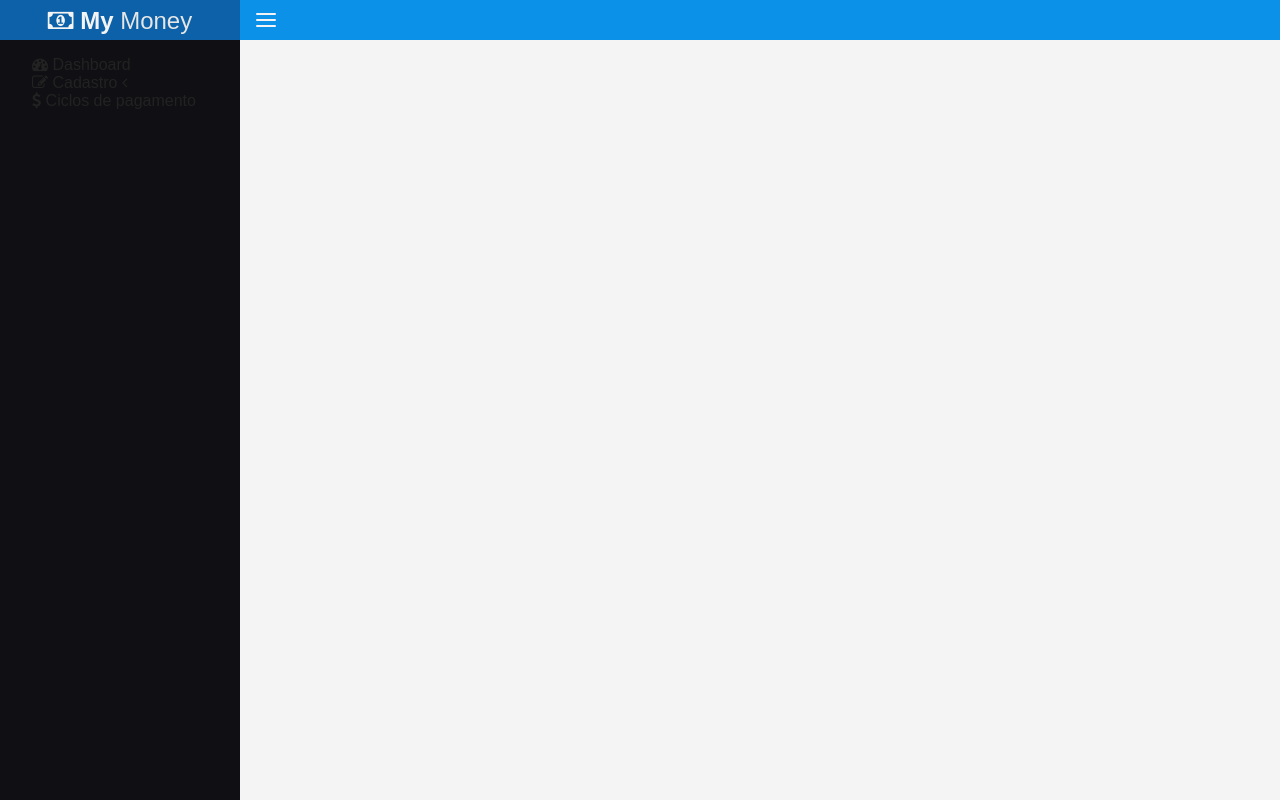
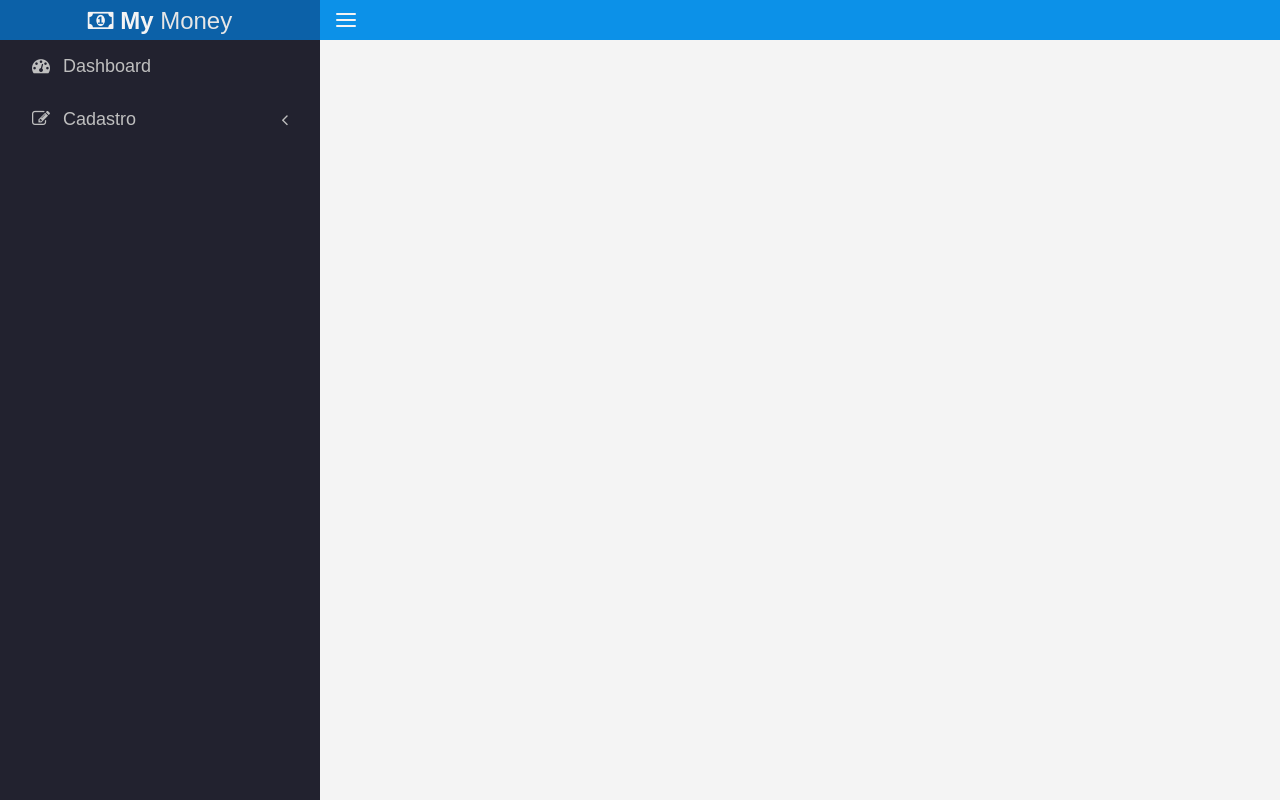
Before and after one commit to Henrique1204/My-Money-App-Frontend, a React app: page / in a window 1280 px wide. Built offline with nearby package versions, Linux system fonts and the light colour scheme.

Commit message:
Estilizar menu lateral

```diff
--- a/src/Componente/Logo/Logo.js
+++ b/src/Componente/Logo/Logo.js
@@ -6,7 +6,7 @@ import Icon from "../../Util/Icon.js";
 
 const Logo = ({ isAberto }) => {
     return (
-        <h1 href="/" className={`${estilos.Logo} ${(isAberto ? estilos.aberto : "")}`} >
+        <h1 href="/" className={`${estilos.Logo} ${(isAberto ? "menuToggleAberto" : "menuToggle")}`} >
             <span>
                 {isAberto && <Icon nome="money" />} My
                 <span className={estilos.logoSec}> M{ isAberto && "oney" }</span>
--- a/src/Componente/Logo/Logo.module.css
+++ b/src/Componente/Logo/Logo.module.css
@@ -1,5 +1,5 @@
 .Logo {
-    width: 100px;
+    width: 100%;
     padding: 1rem;
     height: 2.5rem;
     font-size: 1.5rem;
@@ -13,15 +13,7 @@
     align-items: center;
 }
 
-.Logo:hover, .Logo:focus {
-    color: #F4F4F4;
-}
-
 .Logo .logoSec {
     font-weight: 100;
     color: #E6E6E6;
 }
-
-.Logo.aberto {
-    width: 15rem;
-}
--- a/src/Componente/Menu.js
+++ b/src/Componente/Menu.js
@@ -1,11 +1,11 @@
 import React from "react";
 // Importando componentes da interface.
-import MenuItem from "./MenuItem.js";
-import MenuTree from "./MenuTree.js";
+import MenuItem from "./MenuItem/MenuItem.js";
+import MenuTree from "./MenuTree/MenuTree.js";
 
 const Menu = () => {
     return (
-        <ul >
+        <ul>
             <MenuItem rota="/" icon="dashboard" conteudo="Dashboard" />
             <MenuTree icon="edit" titulo="Cadastro" >
                 <MenuItem rota="/billingCycles" icon="usd" conteudo="Ciclos de pagamento" />
--- a/src/Componente/MenuItem.js
+++ /dev/null
@@ -1,13 +0,0 @@
-import React from "react";
-// Importando componentes de interface.
-import Icon from "../Util/Icon.js";
-
-const MenuItem = ({ rota, icon, conteudo }) => {
-    return (
-        <li>
-           <a href={rota}><Icon nome={icon} /> {conteudo}</a>
-        </li>
-    );
-};
-
-export default MenuItem;
--- /dev/null
+++ b/src/Componente/MenuItem/MenuItem.js
@@ -0,0 +1,15 @@
+import React from "react";
+// Importando estilo do componente.
+import estilos from "./MenuItem.module.css";
+// Importando componentes de interface.
+import Icon from "../../Util/Icon.js";
+
+const MenuItem = ({ rota, icon, conteudo }) => {
+    return (
+        <li>
+           <a href={rota} className={estilos.MenuItem} ><Icon nome={icon} /> {conteudo}</a>
+        </li>
+    );
+};
+
+export default MenuItem;
--- /dev/null
+++ b/src/Componente/MenuItem/MenuItem.module.css
@@ -0,0 +1,15 @@
+.MenuItem {
+    padding: 1rem 2rem;
+    font-size: 1.125rem;
+    background-color: transparent;
+    display: block;
+    transition: background-color 0.2s ease;
+}
+
+.MenuItem:hover {
+    background-color: rgba(255, 255, 255, 0.05);
+}
+
+.MenuItem i {
+    margin-right: 0.5rem;
+}
--- a/src/Componente/MenuTree.js
+++ /dev/null
@@ -1,16 +0,0 @@
-import React from "react";
-// Importando componentes da interface.
-import Icon from "../Util/Icon.js";
-
-const MenuTree = ({ icon, titulo, children }) => {
-    return (
-        <li>
-            <h4 href="/"><Icon nome={icon}/> {titulo} <Icon nome="angle-left"/></h4>
-            <ul>
-                {children}
-            </ul>
-        </li>
-    );
-};
-
-export default MenuTree;
--- /dev/null
+++ b/src/Componente/MenuTree/MenuTree.js
@@ -0,0 +1,22 @@
+import React from "react";
+// Importando estilo do componente.
+import estilos from "./MenuTree.module.css";
+// Importando componentes da interface.
+import Icon from "../../Util/Icon.js";
+
+const MenuTree = ({ icon, titulo, children }) => {
+    const [isAtivo, setIsAtivo] = React.useState(false);
+
+    return (
+        <li className={`${estilos.subMenu} ${(isAtivo) ? estilos.ativo : ""}`} >
+            <h4 href="/" className={estilos.MenuTree} onClick={() => setIsAtivo((valor) => !valor)} >
+                <span><Icon nome={icon}/> {titulo}</span>
+                <Icon nome="angle-left"/>
+            </h4>
+
+            <ul>{children}</ul>
+        </li>
+    );
+};
+
+export default MenuTree;
--- /dev/null
+++ b/src/Componente/MenuTree/MenuTree.module.css
@@ -0,0 +1,67 @@
+.MenuTree {
+    padding: 1rem 2rem;
+    font-size: 1.125rem;
+    background-color: transparent;
+    display: flex;
+    justify-content: space-between;
+    align-items: center;
+    transition: background-color 0.2s ease;
+    cursor: pointer;
+}
+
+.subMenu.ativo .MenuTree, .MenuTree:hover, .subMenu ul {
+    background-color: rgba(255, 255, 255, 0.05);
+}
+
+.MenuTree span i {
+    margin-right: 0.5rem;
+}
+
+.MenuTree > i {
+    transition: 0.3s ease;
+}
+
+.subMenu.ativo .MenuTree > i {
+    transform: rotate(-90deg);
+}
+
+@keyframes crescer {
+    from {
+        max-height: 0px;
+    }
+    to {
+        max-height: 200px;
+    }
+}
+
+@keyframes encolher {
+    from {
+        max-height: 200px;
+    }
+    to {
+        max-height: 0px;
+    }
+}
+
+.subMenu ul {
+    max-height: 0px;
+    padding-left: 1.5rem;
+    overflow: hidden;
+    animation: encolher 0.3s forwards;
+    opacity: 0;
+}
+
+.subMenu.ativo ul {
+    max-height: 200px;
+    animation: crescer 0.3s forwards;
+    opacity: 1;
+}
+
+.subMenu ul a {
+    font-size: 1rem;
+}
+
+.subMenu ul a:hover {
+    color: #FFF;
+    background-color: transparent;
+}
--- a/src/Componente/SideBar/SideBar.js
+++ b/src/Componente/SideBar/SideBar.js
@@ -7,10 +7,10 @@ import Menu from "../Menu.js";
 const SideBar = ({ isAberto, setIsAberto }) => {
     return (
         <aside
-            className={`${estilos.SideBar} ${(isAberto) ? estilos.aberto : ""}`}
+            className={`${estilos.SideBar} ${(isAberto) ? "menuToggleAberto" : "menuToggle"}`}
             onMouseEnter={() => setIsAberto(true)}
         >
-            <Menu />
+            { isAberto && <Menu />}
         </aside>
     );
 };
--- a/src/Componente/SideBar/SideBar.module.css
+++ b/src/Componente/SideBar/SideBar.module.css
@@ -1,10 +1,6 @@
 .SideBar {
-    width: 100px;
-    padding: 1rem 2rem;
+    width: 100%;
     height: calc(100vh - 40px);
-    background-color: #101014;
+    color: #BFBFBF;
+    background-color: #22222F;
 }
-
-.SideBar.aberto {
-    width: 15rem;
-}
--- a/src/main/App.css
+++ b/src/main/App.css
@@ -31,3 +31,36 @@ img {
     max-width: 100%;
     display: block;
 }
+
+/* Animações e efeitos */
+@keyframes crescer {
+    from {
+        max-width: 100px;
+        font-size: 0rem;
+    }
+    to {
+        max-width: 20rem;
+        font-size: auto;
+    }
+}
+
+@keyframes encolher {
+    from {
+        font-size: 0rem;
+        max-width: 20rem;
+    }
+    to {
+        max-width: 100px;
+        font-size: auto;
+    }
+}
+
+.menuToggle {
+    max-width: 100px;
+    animation: encolher 0.3s forwards;
+}
+
+.menuToggleAberto {
+    max-width: 20rem;
+    animation: crescer 0.3s forwards;
+}
```
